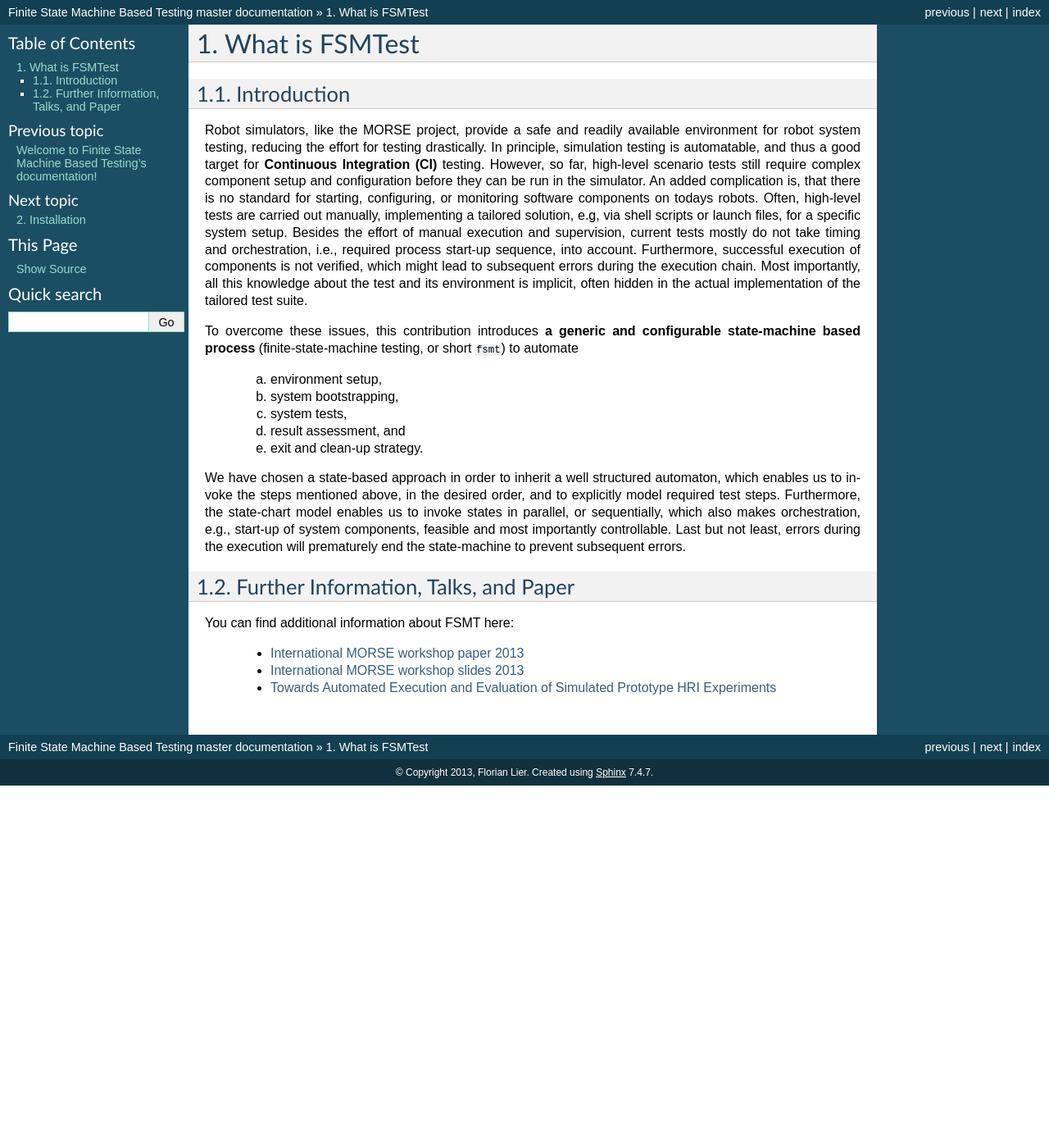
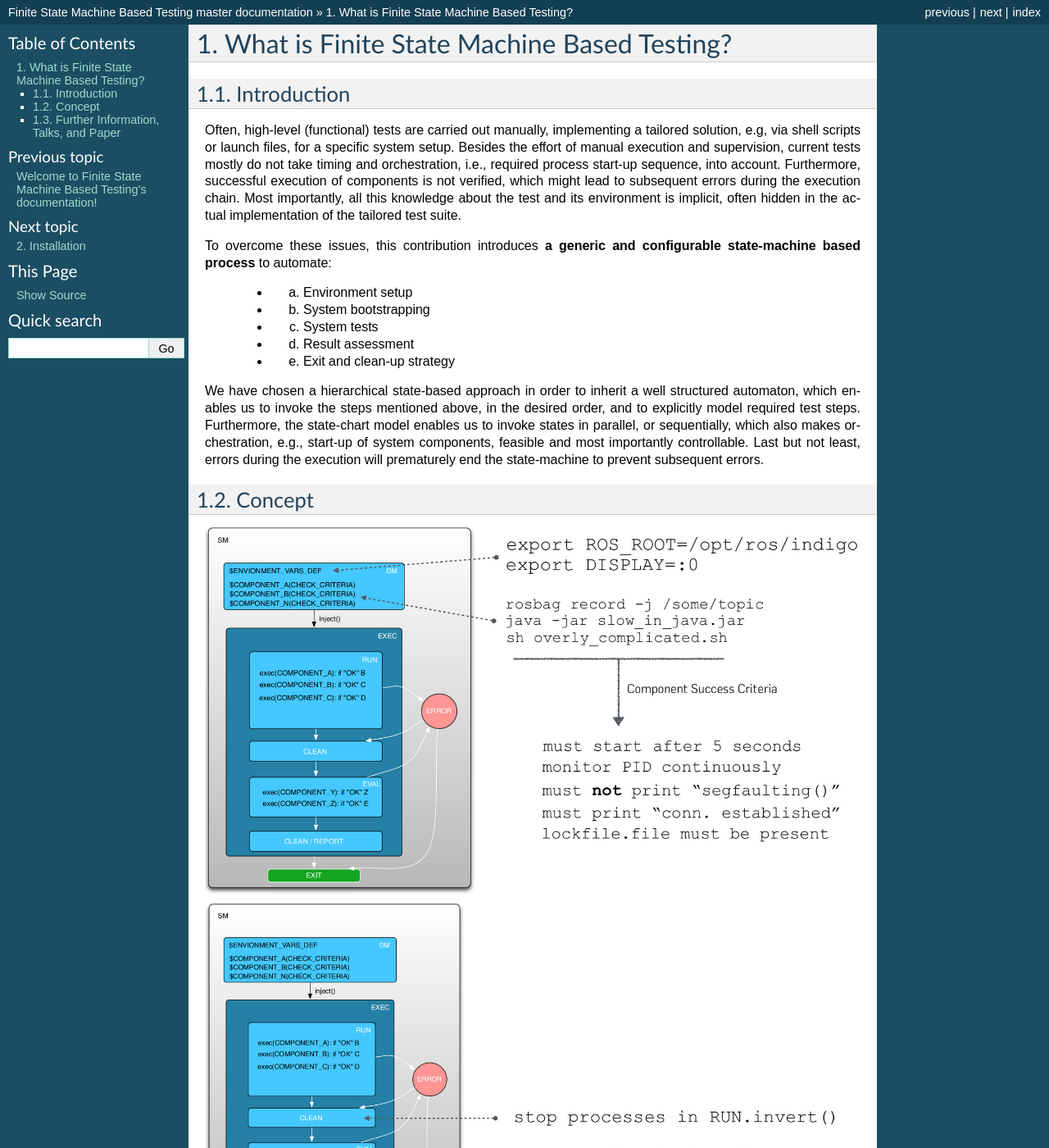
Before and after one commit to jon-weisz/fsmt, a Sphinx documentation site: the page built from documentation/source/what.rst, in a window 1280 px wide and 1400 px high. Shown: the whole window at 82% size. Built offline with Sphinx 7.4.7, drawn with Linux system fonts in a browser that asks for light colours; formulas are drawn with MathJax 3; some of the changed text lies outside the part shown.

Commit message:
Completly updated the documentation

```diff
--- a/documentation/source/what.rst
+++ b/documentation/source/what.rst
@@ -1,37 +1,46 @@
-What is FSMTest
-================
+What is Finite State Machine Based Testing?
+===========================================
+
 Introduction
---------------------------------------------
-Robot simulators, like the MORSE project, provide a safe and readily available environment for robot system testing,
-reducing the effort for testing drastically. In principle, simulation testing is automatable, and thus a good target
-for **Continuous Integration (CI)** testing. However, so far, high-level scenario tests still require complex component
-setup and configuration before they can be run in the simulator. An added complication is, that there is no standard
-for starting, configuring, or monitoring software components on todays robots.
-Often, high-level tests are carried out manually, implementing a tailored solution, e.g, via shell scripts or launch
-files, for a specific system setup. Besides the effort of manual execution and supervision, current tests mostly do not
-take timing and orchestration, i.e., required process start-up sequence, into account. Furthermore, successful execution
+------------
+
+Often, high-level (functional) tests are carried out manually, implementing a tailored solution, e.g, via shell scripts
+or launch files, for a specific system setup. Besides the effort of manual execution and supervision, current tests mostly
+do not take timing and orchestration, i.e., required process start-up sequence, into account. Furthermore, successful execution
 of components is not verified, which might lead to subsequent errors during the execution chain. Most importantly, all
 this knowledge about the test and its environment is implicit, often hidden in the actual implementation of the tailored
 test suite.
 
-To overcome these issues, this contribution introduces **a generic and configurable state-machine based process**
-(finite-state-machine testing, or short ``fsmt``) to automate
-   a) environment setup,
-   b) system bootstrapping,
-   c) system tests,
-   d) result assessment, and
-   e) exit and clean-up strategy.
+To overcome these issues, this contribution introduces **a generic and configurable state-machine based process** to automate:
 
-We have chosen a state-based approach in order to inherit a well structured automaton, which enables us to
+   * a) Environment setup
+   * b) System bootstrapping
+   * c) System tests
+   * d) Result assessment
+   * e) Exit and clean-up strategy
+
+We have chosen a hierarchical state-based approach in order to inherit a well structured automaton, which enables us to
 invoke the steps mentioned above, in the desired order, and to explicitly model required test steps. Furthermore, the
 state-chart model enables us to invoke states in parallel, or sequentially, which also makes orchestration, e.g.,
 start-up of system components, feasible and most importantly controllable. Last but not least, errors during the
 execution will prematurely end the state-machine to prevent subsequent errors.
 
+
+Concept
+-------
+
+.. image:: img/fsmt_concept_1.jpg
+
+.. image:: img/fsmt_concept_2.jpg
+
+.. image:: img/fsmt_concept_3.jpg
+
+
 Further Information, Talks, and Paper
---------------------------------------------
+-------------------------------------
+
 You can find additional information about FSMT here:
 
- * `International MORSE workshop paper 2013 <http://pub.uni-bielefeld.de/luur/download?func=downloadFile&recordOId=2602725&fileOId=2602726>`_
- * `International MORSE workshop slides 2013 <http://www.slideshare.net/FlorianLier/imw-20131>`_
+ * `General System Testing Concept and CITK Tool Chain <http://www.slideshare.net/f1ier/bosch-2015testing>`_
+ * `The Cognitive Interaction Toolkit – Improving Reproducibility of Robotic Systems Experiments <http://pub.uni-bielefeld.de/publication/2685091>`_
  * `Towards Automated Execution and Evaluation of Simulated Prototype HRI Experiments <http://pub.uni-bielefeld.de/publication/2645922>`_
```
Also changed, not shown: documentation/source/installation.rst (+10 -11 lines), documentation/source/testdesign.rst (+33 -45 lines), documentation/source/tools.rst (+12 -15 lines), documentation/source/unittestdescription.rst (+5 -5 lines), documentation/source/usage.rst (+22 -31 lines), documentation/source/img/fsmt_concept_1.jpg (added), documentation/source/img/fsmt_concept_2.jpg (added), documentation/source/img/fsmt_concept_3.jpg (added).
